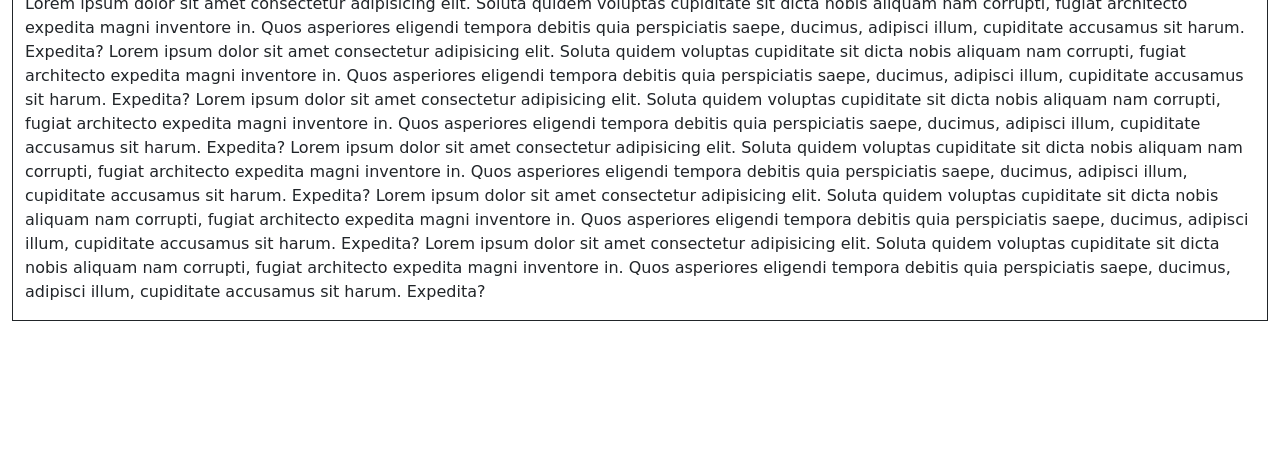
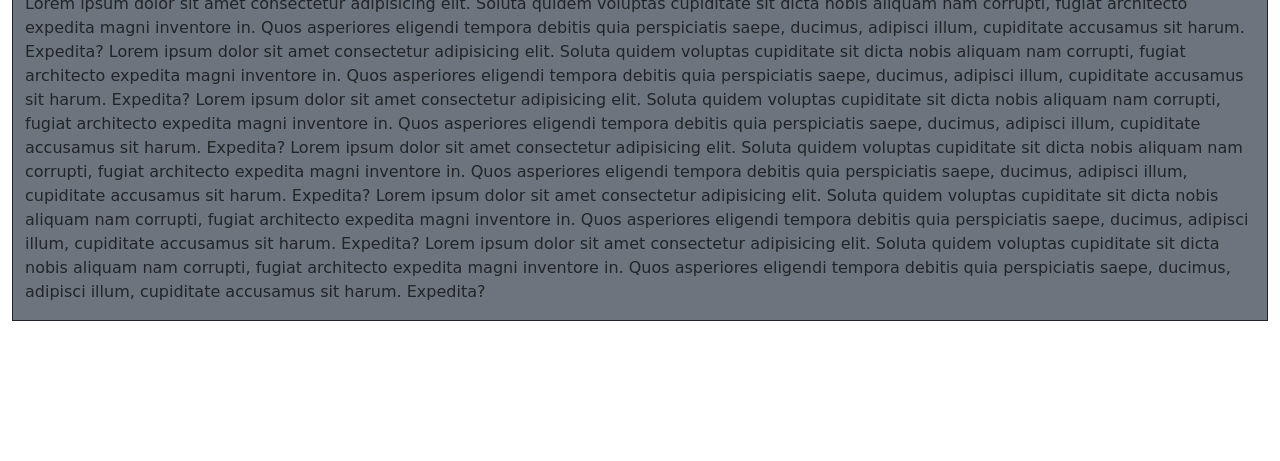
Before and after one commit to ODI120/coursera-Assignment2, a plain HTML site: page index.html in a window 1280 px wide. Shown: the part 339-800 px from the top of the page. Drawn offline with Linux system fonts and the light colour scheme.

Commit message:
assignment-3

```diff
--- a/index.html
+++ b/index.html
@@ -37,7 +37,7 @@
 
     <h1 class="text-center" >MENU</h1>
 
-    <div class="container-fluid main border bg- border-dark border">
+    <div class="container-fluid main border bg-secondary border-dark border">
       <div class="">
         <h2 class="text-center">Beef</h2>
         <p>
```
